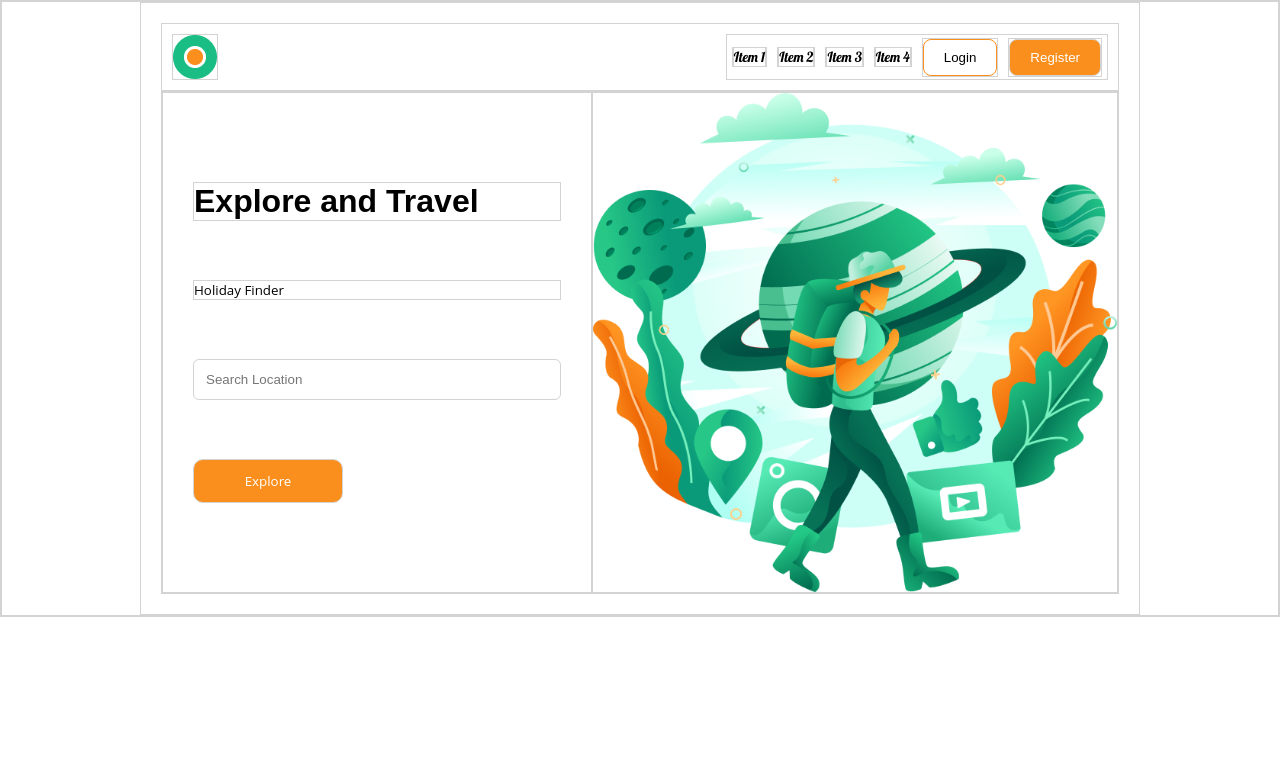
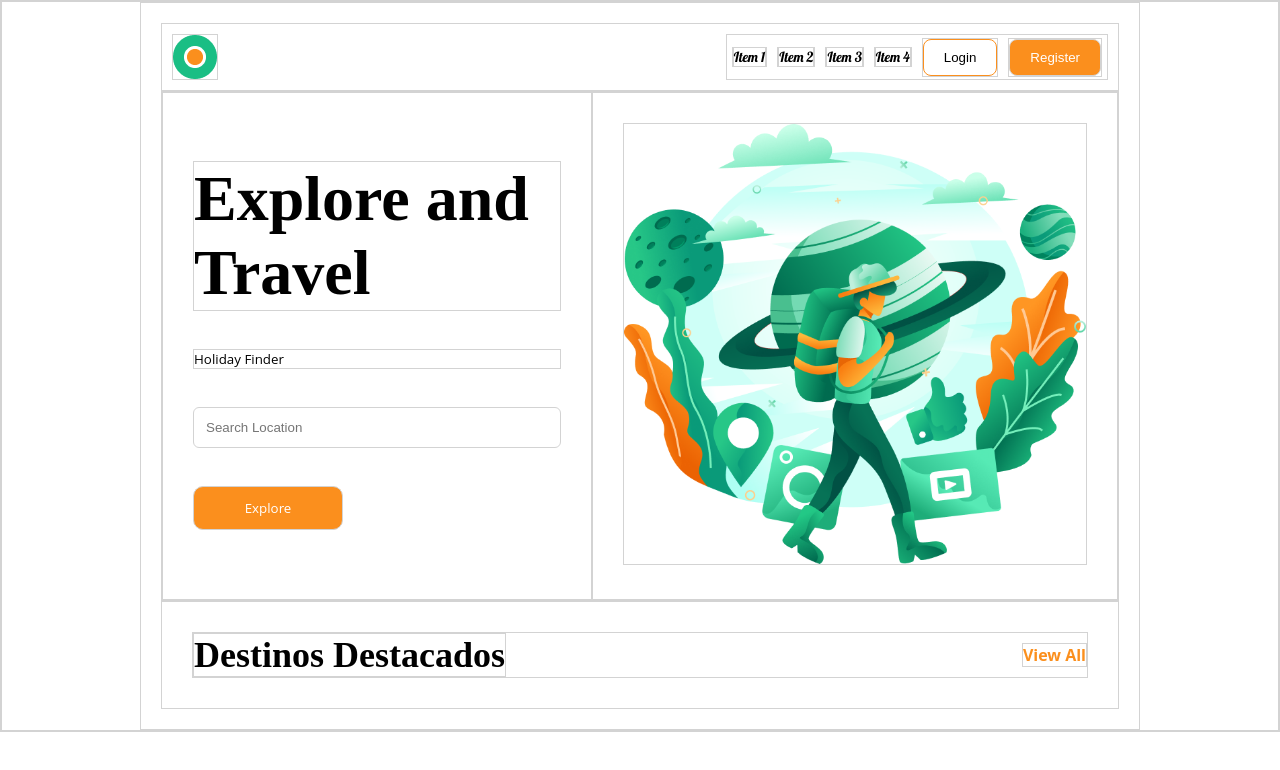
Before and after one commit to JhanGenderson/Semana2-Dia1, a plain HTML site: page Semana3/Dia2/index.html in a window 1280 px wide. Drawn offline with Linux system fonts and the light colour scheme.

Commit message:
agregando imagenes

```diff
--- a/Semana3/Dia2/css/estilos.css
+++ b/Semana3/Dia2/css/estilos.css
@@ -84,8 +84,9 @@ header{
 }
 .header-content > h1{
     /* font-family: 'Inter'; */
-    font-family: 'Playfair Display',sans-serif;
+    font-family: 'Playfair Display', serif;
     font-weight: 700;
+    font-size: 64px;
 }
 
 .header-content > small{
@@ -106,6 +107,33 @@ border-radius: 6px;
     font-family: 'Open Sans', sans-serif;
 }
 
-header > img{
+.header-img{
     width: 55%;
+    padding: 30px;
 }
+
+.header-img > img{
+    max-width: 100%;
+}
+
+/* Tarjeta - destinos destacados*/
+.tarjeta{
+    padding: 30px;
+}
+
+.header-tarjeta{
+    display: flex;
+    justify-content: space-between;
+    align-items: center;
+}
+
+.header-tarjeta > h3{
+    font-family: 'Playfair Display',serif;
+    font-size: 36px;
+}
+
+.header-tarjeta > a{
+font-family: 'Open Sans', sans-serif;
+font-weight: bold;
+color: var(--color-primario);
+}
--- a/Semana3/Dia2/index.html
+++ b/Semana3/Dia2/index.html
@@ -45,10 +45,22 @@
                 type="text" placeholder="Search Location">
                 <button>Explore</button>
             </div>
-            <img
-            src="./assets/img/img1.png" alt="logo header"
-            >
+            <div class="header-img">
+            <img  src="./assets/img/img1.png" alt="logo header">
+            </div>
         </header>
+
+        <!-- tarjetas -->
+
+        <section class="tarjeta">
+            <!-- Header tarjeta -->
+            <div class="header-tarjeta">
+                <h3>
+                    Destinos Destacados
+                </h3>
+                <a href="#">View All</a>
+            </div>
+        </section>
     </div>
 </body>
 </html>
```
Also changed, not shown: Semana3/Dia2/assets/img/Cusco.jpg (added), Semana3/Dia2/assets/img/antartida.png (added), Semana3/Dia2/assets/img/izu.jpg (added), 1 other file.
